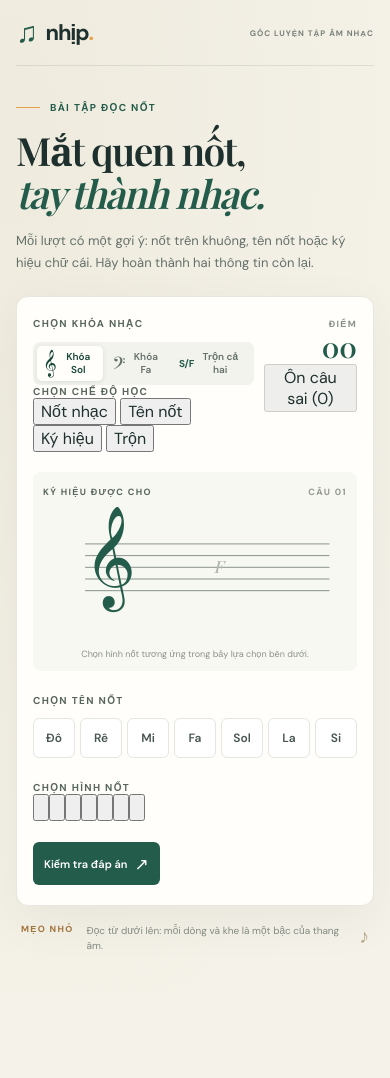
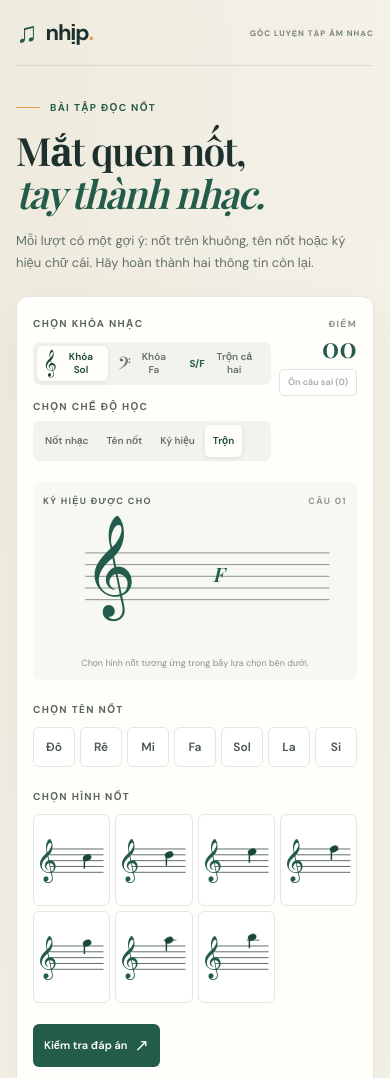
Before and after one commit to Hongloc2405/doc-not-nhac, a plain HTML site: page index.html in a window 390 px wide. Shown: the top 1078 px of the page. Before the commit the page ends 991 px from the top, so only its background shows below. Drawn offline with nearby package versions, Linux system fonts and the light colour scheme.

Commit message:
Update style.css

```diff
--- a/style.css
+++ b/style.css
@@ -147,6 +147,11 @@ h1 span {
   gap: 20px;
 }
 
+.control-stack {
+  display: grid;
+  gap: 15px;
+}
+
 .section-label {
   display: block;
   margin: 0;
@@ -157,6 +162,16 @@ h1 span {
   display: flex;
   gap: 5px;
   margin-top: 12px;
+  padding: 4px;
+  border-radius: 7px;
+  background: #f2f3ed;
+}
+
+.study-picker {
+  display: flex;
+  flex-wrap: wrap;
+  gap: 4px;
+  margin-top: 8px;
   padding: 4px;
   border-radius: 7px;
   background: #f2f3ed;
@@ -179,11 +194,26 @@ h1 span {
   transition: background 150ms ease, color 150ms ease, box-shadow 150ms ease;
 }
 
-.clef-choice:hover {
+.study-choice {
+  min-height: 34px;
+  padding: 0 10px;
+  border: 0;
+  border-radius: 5px;
+  background: transparent;
+  color: #65716a;
+  cursor: pointer;
+  font-size: 11px;
+  font-weight: 600;
+  transition: background 150ms ease, color 150ms ease, box-shadow 150ms ease;
+}
+
+.clef-choice:hover,
+.study-choice:hover {
   color: var(--green-dark);
 }
 
-.clef-choice.is-active {
+.clef-choice.is-active,
+.study-choice.is-active {
   background: var(--card);
   color: var(--green-dark);
   box-shadow: 0 1px 5px rgb(30 48 45 / 11%);
@@ -226,6 +256,30 @@ h1 span {
   font-size: 28px;
   font-weight: 600;
   line-height: 1;
+}
+
+.review-button {
+  min-height: 27px;
+  margin-top: 5px;
+  padding: 0 8px;
+  border: 1px solid #dfe5dc;
+  border-radius: 5px;
+  background: #fff;
+  color: var(--green);
+  cursor: pointer;
+  font-size: 9px;
+  font-weight: 600;
+  white-space: nowrap;
+}
+
+.review-button:hover:not(:disabled) {
+  border-color: #9eb4a4;
+  background: var(--mint);
+}
+
+.review-button:disabled {
+  color: #a4aca4;
+  cursor: default;
 }
 
 .staff-panel {
@@ -292,10 +346,11 @@ h1 span {
 }
 
 .staff-hint {
-  fill: #b0b8ae;
+  fill: var(--green);
   font-family: "Playfair Display", Georgia, serif;
-  font-size: 29px;
+  font-size: 34px;
   font-style: italic;
+  font-weight: 600;
 }
 
 .staff-caption {
@@ -310,6 +365,11 @@ h1 span {
   margin: 23px 0 0;
   padding: 0;
   border: 0;
+}
+
+.answer-section[hidden],
+.letter-field[hidden] {
+  display: none;
 }
 
 .answer-section legend {
@@ -345,6 +405,67 @@ h1 span {
   background: var(--mint);
   color: var(--green-dark);
   box-shadow: inset 0 0 0 1px var(--green);
+}
+
+.pitch-options {
+  display: grid;
+  grid-template-columns: repeat(7, minmax(0, 1fr));
+  gap: 7px;
+  margin-top: 11px;
+}
+
+.pitch-option {
+  min-width: 0;
+  min-height: 65px;
+  display: flex;
+  align-items: center;
+  justify-content: center;
+  padding: 3px;
+  border: 1px solid #e3e7df;
+  border-radius: 6px;
+  background: #fff;
+  cursor: pointer;
+  transition: border-color 150ms ease, background 150ms ease, transform 150ms ease;
+}
+
+.pitch-option:hover {
+  border-color: #9eb4a4;
+  transform: translateY(-1px);
+}
+
+.pitch-option.is-selected {
+  border-color: var(--green);
+  background: var(--mint);
+  box-shadow: inset 0 0 0 1px var(--green);
+}
+
+.pitch-option svg {
+  width: 100%;
+  max-width: 76px;
+  height: auto;
+  display: block;
+}
+
+.pitch-staff-lines line,
+.pitch-ledger-lines line {
+  stroke: #53625a;
+  stroke-width: 1;
+}
+
+.pitch-stem {
+  stroke: var(--green-dark);
+  stroke-width: 1.6;
+}
+
+.pitch-note-head {
+  fill: var(--green-dark);
+  stroke: var(--green-dark);
+  stroke-width: 0.8;
+}
+
+.pitch-clef {
+  fill: var(--green);
+  font-family: "Noto Music", "Segoe UI Symbol", "DejaVu Sans", serif;
 }
 
 .answer-bottom {
@@ -541,9 +662,19 @@ button:focus-visible {
     gap: 2px;
   }
 
+  .study-picker {
+    gap: 2px;
+  }
+
   .clef-choice {
     min-height: 35px;
     gap: 5px;
+    padding: 0 8px;
+    font-size: 10px;
+  }
+
+  .study-choice {
+    min-height: 32px;
     padding: 0 8px;
     font-size: 10px;
   }
@@ -567,6 +698,15 @@ button:focus-visible {
 
   .note-options {
     gap: 5px;
+  }
+
+  .pitch-options {
+    grid-template-columns: repeat(4, minmax(0, 1fr));
+    gap: 5px;
+  }
+
+  .pitch-option {
+    min-height: 60px;
   }
 
   .note-option {
```
